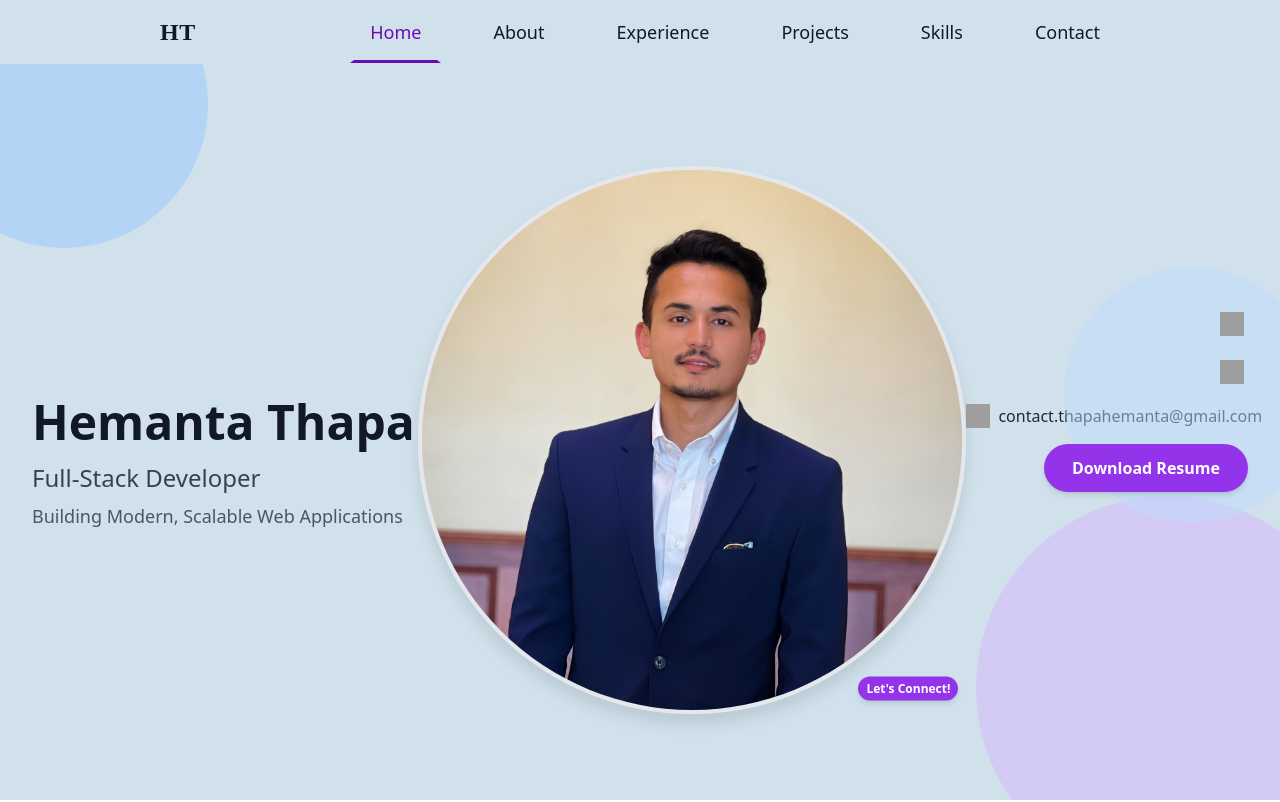
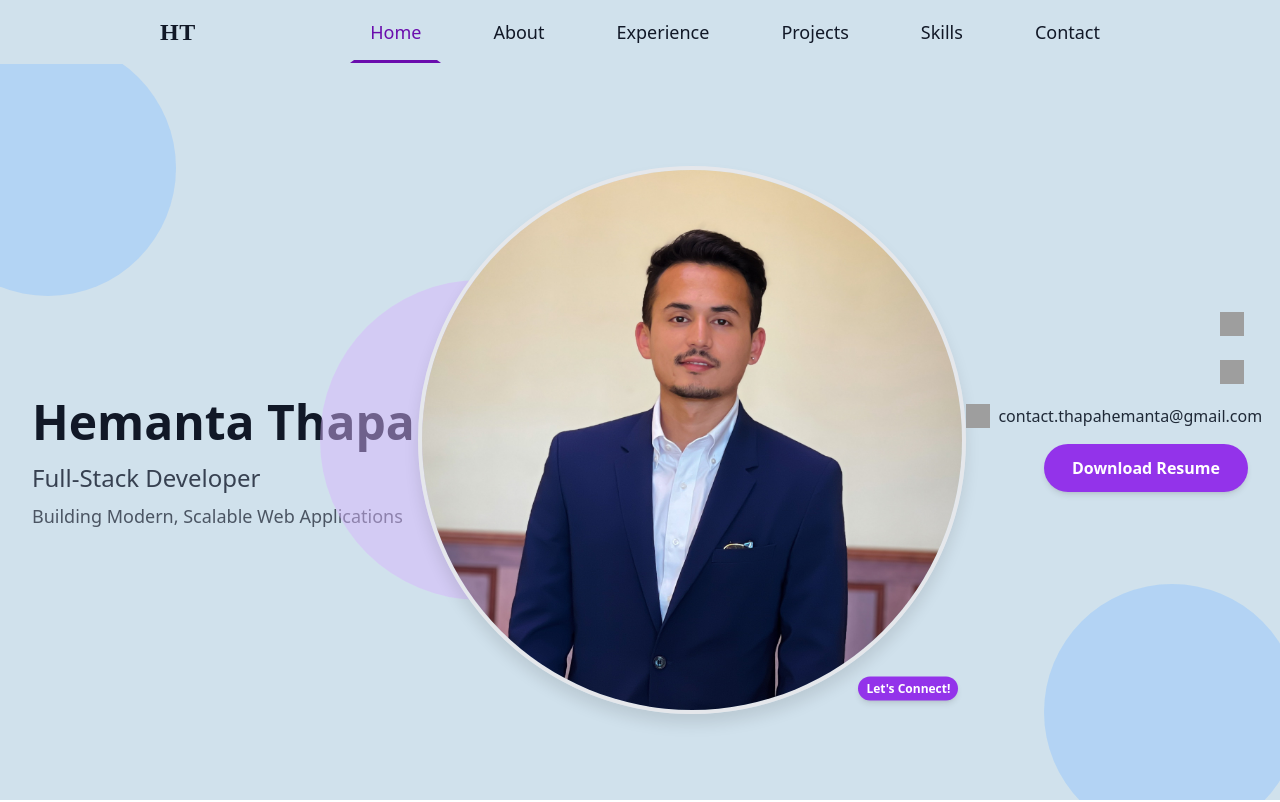
Before and after one commit to hemanta12/hemantathapa_personal_portfolio, a React (Create React App) app: page / in a window 1280 px wide. Shown: the top 802 px of the page. Built offline with nearby package versions, Linux system fonts and the light colour scheme; grey boxes are pictures that could not be loaded.

Commit message:
updated circles in home

```diff
--- a/src/components/Home.js
+++ b/src/components/Home.js
@@ -7,9 +7,9 @@ const Home = () => {
   return (
     <section id="home" className="relative min-h-screen flex flex-col md:flex-col lg:flex-row items-center justify-between px-8 bg-gray-50">
 
-      <div className="absolute w-72 h-72 bg-blue-300 opacity-20 rounded-full -top-10 -left-20 animate-pulse"></div>
-      <div className="absolute w-96 h-96 bg-purple-300 opacity-20 rounded-full -bottom-20 -right-20 animate-pulse"></div>
-      <div className="absolute w-64 h-64 bg-blue-200 opacity-30 rounded-full top-1/3 -right-10 animate-pulse"></div>
+      <div className="absolute w-64 h-64 bg-blue-300 opacity-20 rounded-full top-10 -left-20 animate-pulse"></div>
+      <div className="absolute w-80 h-80 bg-purple-300 opacity-20 rounded-full top-30 left-1/4 animate-pulse"></div>
+      <div className="absolute w-64 h-64 bg-blue-300 opacity-20 rounded-full -bottom-10 -right-5 animate-pulse"></div>
 
      {/* Left: Name and Job Title */}
       <div className="flex flex-col items-start lg:items-start w-full lg:w-1/3  lg:mb-0 text-center lg:text-left ">
```
